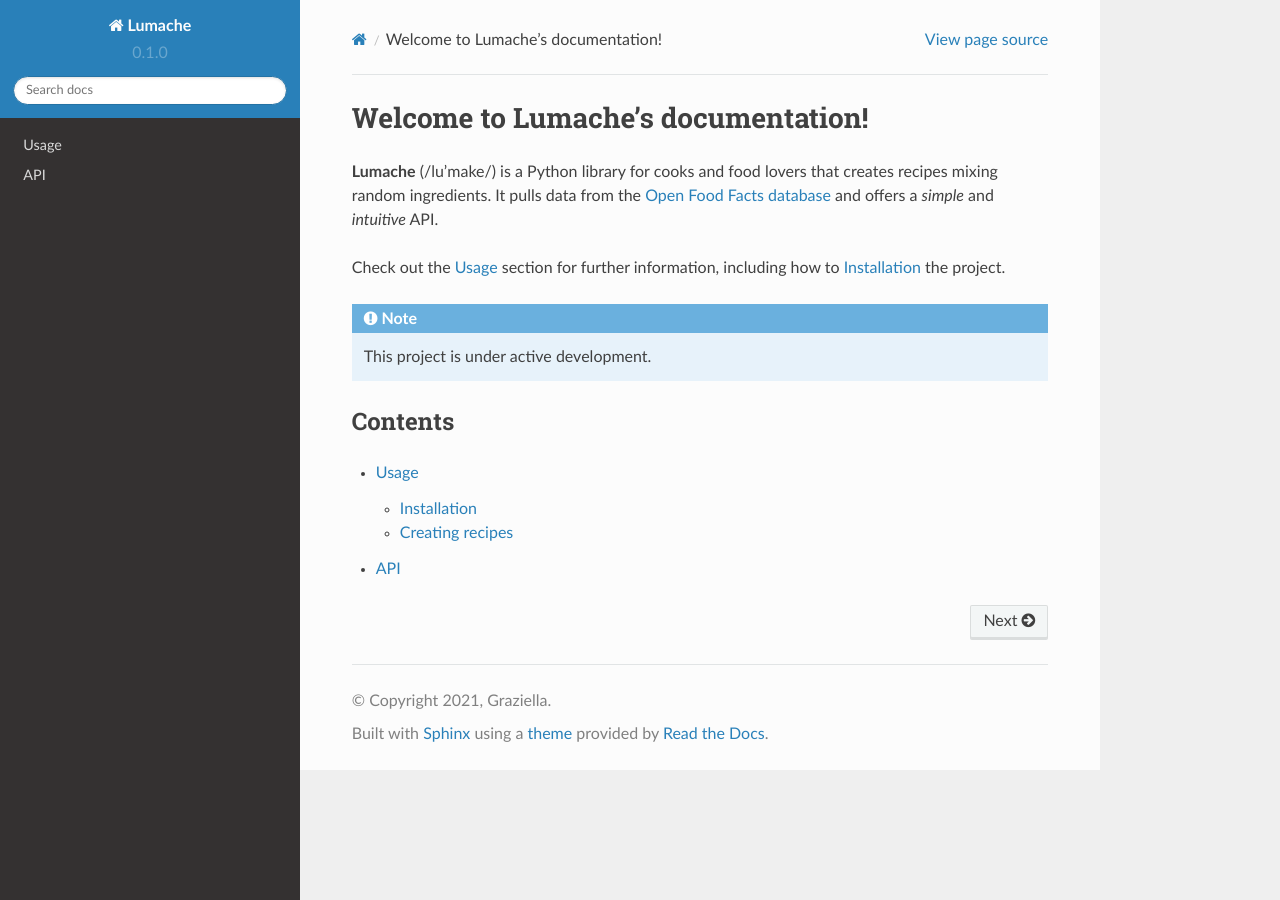
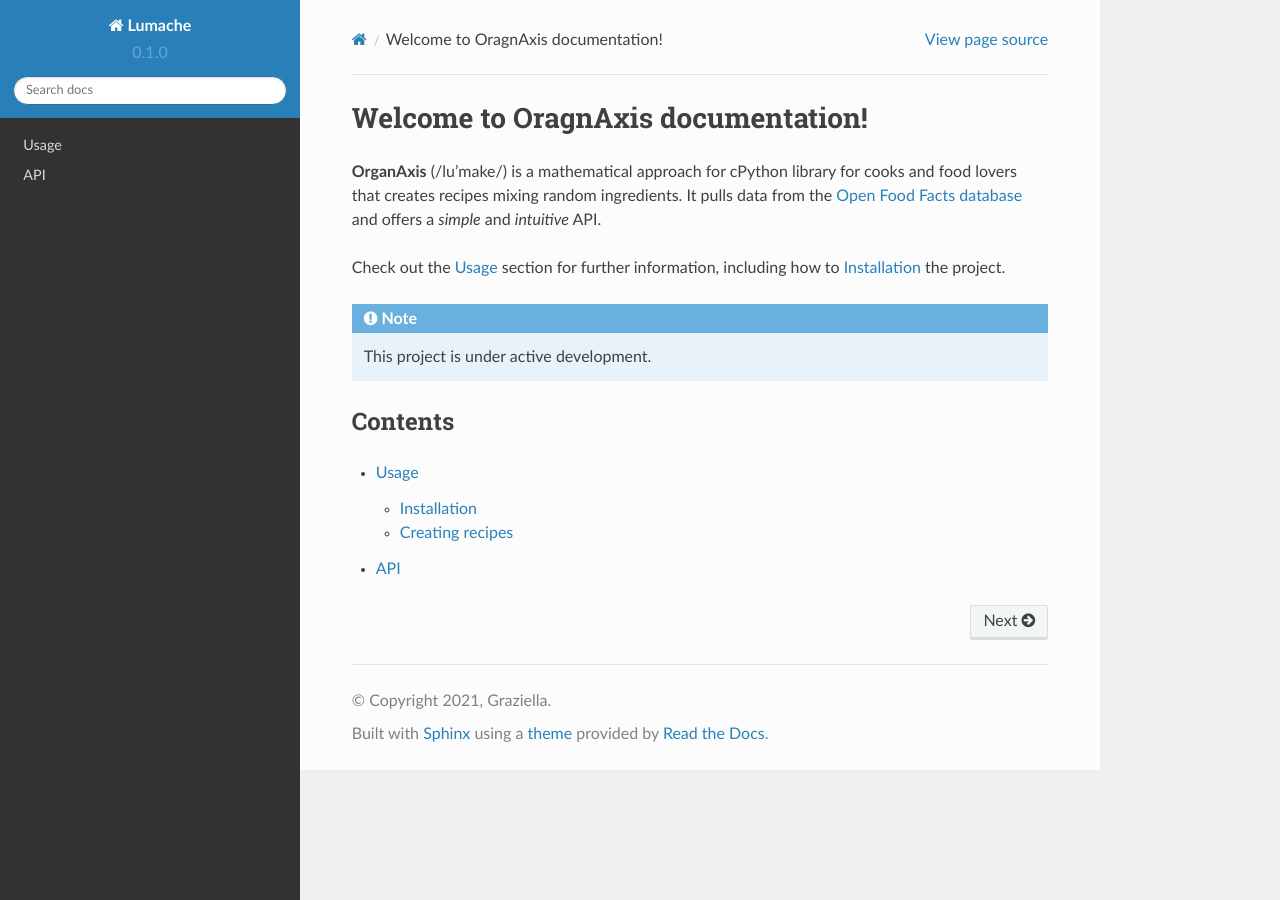
Before and after one commit to nadavyayon/organ_axis_tutorial, a Sphinx documentation site: the page built from docs/source/index.rst, in a window 1280 px wide. Built offline with Sphinx 7.4.7 and the Read the Docs theme 2.0.0, drawn with Linux system fonts in a browser that asks for light colours.

Commit message:
Update index.rst

```diff
--- a/docs/source/index.rst
+++ b/docs/source/index.rst
@@ -1,7 +1,7 @@
-Welcome to Lumache's documentation!
+Welcome to OragnAxis documentation!
 ===================================
 
-**Lumache** (/lu'make/) is a Python library for cooks and food lovers
+**OrganAxis** (/lu'make/) is a mathematical approach for cPython library for cooks and food lovers
 that creates recipes mixing random ingredients.
 It pulls data from the `Open Food Facts database <https://world.openfoodfacts.org/>`_
 and offers a *simple* and *intuitive* API.
```
